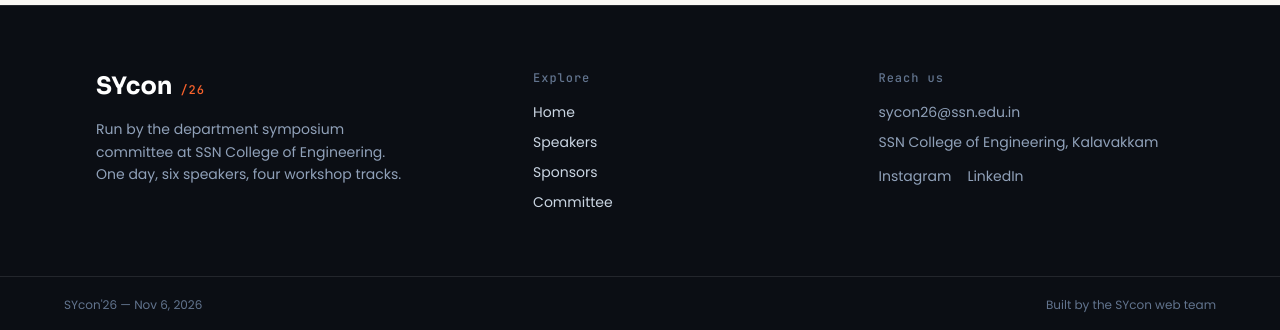
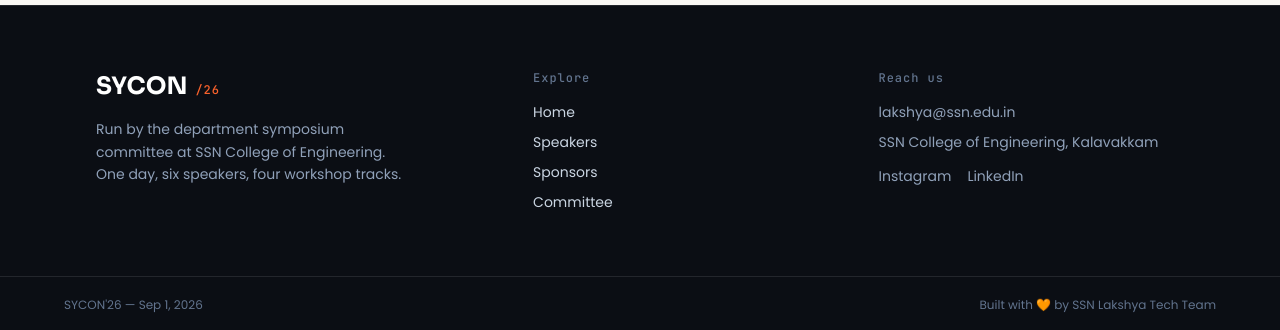
Before and after one commit to lakshya-tech-ssn/Sycon_Web_1, a React (Vite) app: page /committee in a window 1280 px wide. Shown: the part 6520-6850 px from the top of the page. Built offline with nearby package versions, Linux system fonts and the light colour scheme.

Commit message:
Update Footer.jsx

```diff
--- a/src/components/Footer.jsx
+++ b/src/components/Footer.jsx
@@ -6,7 +6,7 @@
       <div className="mx-auto grid max-w-6xl gap-10 px-6 py-16 sm:px-8 md:grid-cols-[1.3fr_1fr_1fr]">
         <div>
           <div className="flex items-baseline gap-2">
-            <span className="font-display text-2xl font-bold text-white">SYcon</span>
+            <span className="font-display text-2xl font-bold text-white">SYCON</span>
             <span className="kicker text-xs text-accent-500">/26</span>
           </div>
           <p className="mt-4 max-w-xs text-sm leading-relaxed text-slate-400">
@@ -28,7 +28,7 @@
         <div>
           <h4 className="kicker text-xs font-medium text-slate-500">Reach us</h4>
           <ul className="mt-4 space-y-2.5 text-sm text-slate-400">
-            <li><a href="mailto:sycon26@ssn.edu.in" className="hover:text-accent-400">sycon26@ssn.edu.in</a></li>
+            <li><a href="mailto:sycon26@ssn.edu.in" className="hover:text-accent-400">lakshya@ssn.edu.in</a></li>
             <li>SSN College of Engineering, Kalavakkam</li>
             <li className="flex gap-4 pt-1">
               <a href="#" className="hover:text-accent-400">Instagram</a>
@@ -39,8 +39,8 @@
       </div>
       <div className="border-t border-white/10 px-6 py-5 text-xs text-slate-500 sm:px-8">
         <div className="mx-auto flex max-w-6xl items-center justify-between">
-          <span>SYcon'26 — Nov 6, 2026</span>
-          <span>Built by the SYcon web team</span>
+          <span>SYCON'26 — Sep 1, 2026</span>
+          <span>Built with 🧡 by SSN Lakshya Tech Team</span>
         </div>
       </div>
     </footer>
```
